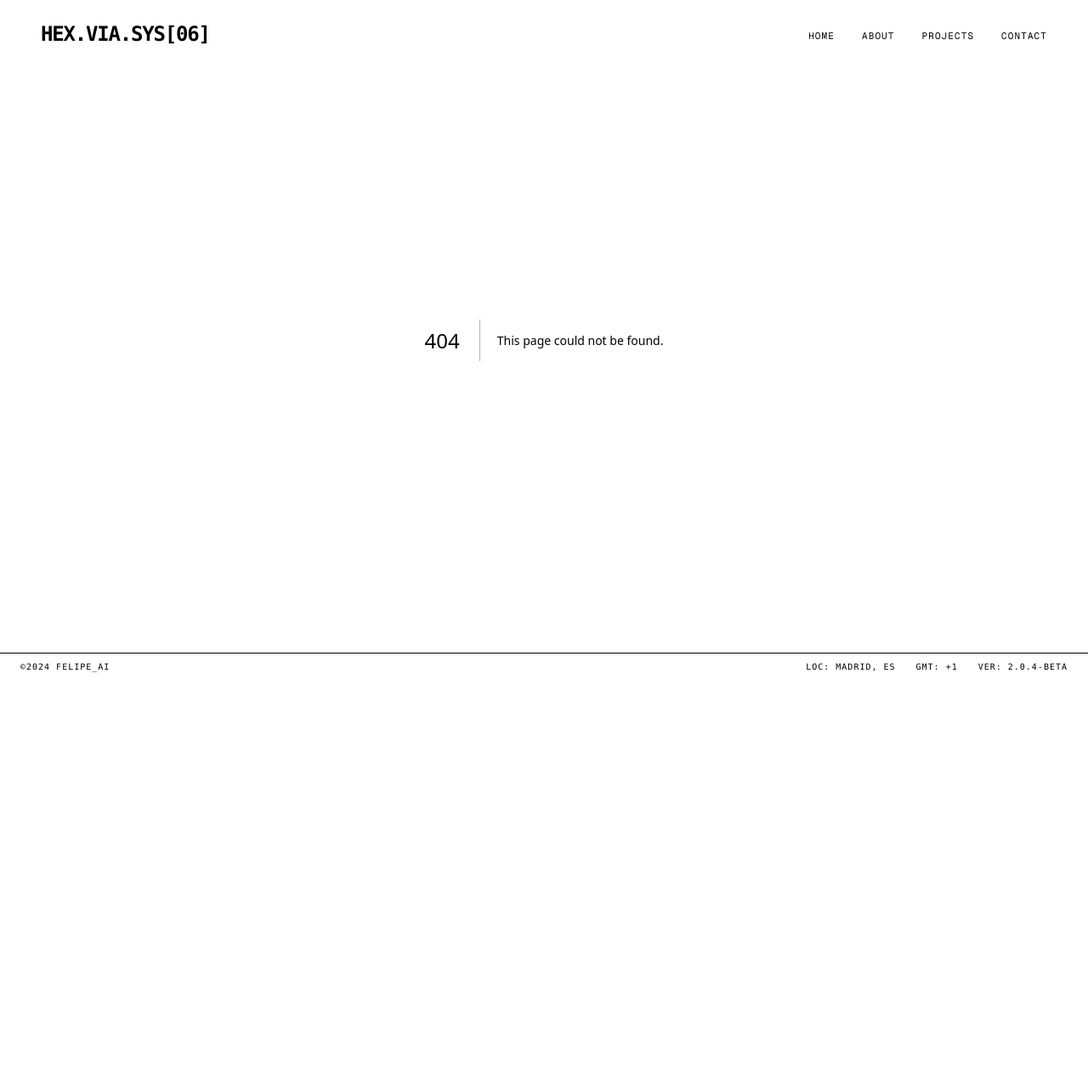
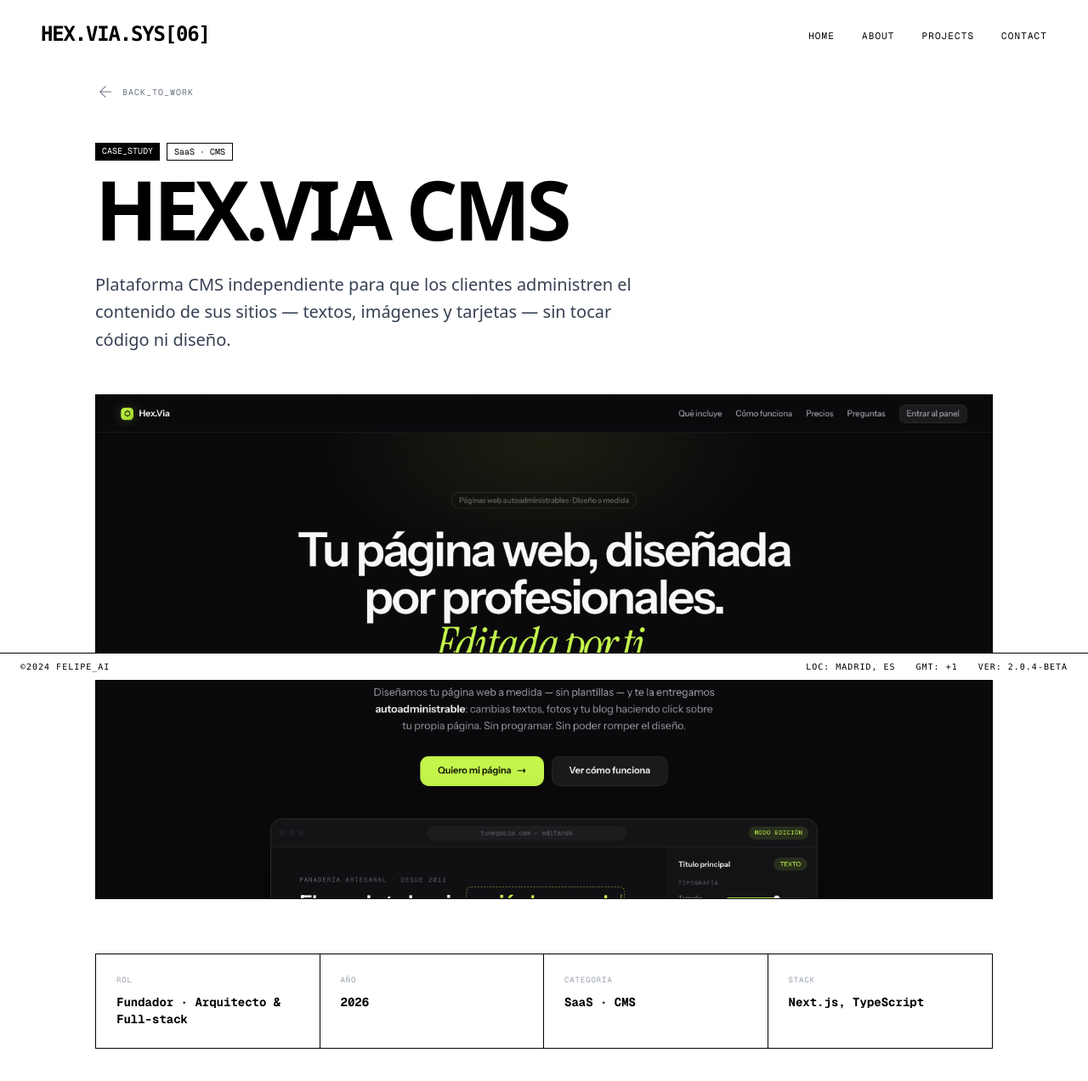
Before and after one commit to acaravia666/portafolio, a Next.js app: page /work/hex-via-cms in a window 1280 px wide. Before the commit this address had no page. Shown: the top 1272 px of the page at 85% size. Before the commit the page ends 800 px from the top, so only its background shows below. Built offline with nearby package versions, Linux system fonts and the light colour scheme.

Commit message:
feat: /work/[slug] case study pages

```diff
--- /dev/null
+++ b/src/app/work/[slug]/page.tsx
@@ -0,0 +1,142 @@
+import type { Metadata } from 'next'
+import Image from 'next/image'
+import Link from 'next/link'
+import { notFound } from 'next/navigation'
+import AnimatedBlock from '@/components/ui/AnimatedBlock'
+import TechTag from '@/components/ui/TechTag'
+import Metric from '@/components/ui/Metric'
+import { getFeaturedProjects, getProjectBySlug } from '@/content/getProjects'
+
+export function generateStaticParams() {
+  return getFeaturedProjects().map((p) => ({ slug: p.slug }))
+}
+
+export async function generateMetadata(
+  { params }: { params: Promise<{ slug: string }> }
+): Promise<Metadata> {
+  const { slug } = await params
+  const project = getProjectBySlug(slug)
+  if (!project) return { title: 'Proyecto no encontrado' }
+  return {
+    title: `${project.name} | Felipe Caravía`,
+    description: project.summary,
+    openGraph: project.screenshots[0]
+      ? { images: [{ url: project.screenshots[0].src }] }
+      : undefined,
+  }
+}
+
+export default async function CaseStudy(
+  { params }: { params: Promise<{ slug: string }> }
+) {
+  const { slug } = await params
+  const project = getProjectBySlug(slug)
+  if (!project || !project.featured) notFound()
+  const cs = project.caseStudy
+
+  return (
+    <main className="flex-grow flex flex-col pt-24 px-6 md:px-12 max-w-6xl mx-auto w-full">
+      <div className="fixed inset-0 grid-bg pointer-events-none z-[-1]" />
+
+      <Link href="/work" className="inline-flex items-center gap-2 font-terminal text-[10px] uppercase tracking-widest text-gray-500 hover:text-black mb-12 transition-colors">
+        <span className="material-symbols-outlined text-sm" aria-hidden="true">arrow_back</span>
+        BACK_TO_WORK
+      </Link>
+
+      <AnimatedBlock className="mb-12">
+        <div className="flex flex-wrap gap-2 mb-4">
+          <span className="px-2 py-0.5 bg-black text-white text-[10px] font-terminal">CASE_STUDY</span>
+          <span className="px-2 py-0.5 border border-black text-[10px] font-terminal">{project.category}</span>
+        </div>
+        <h1 className="font-headline text-6xl md:text-8xl font-black leading-[0.85] tracking-tighter uppercase mb-8">
+          {project.name}
+        </h1>
+        <p className="font-body text-xl text-gray-700 max-w-2xl leading-relaxed">{project.summary}</p>
+      </AnimatedBlock>
+
+      {project.screenshots[0] && (
+        <AnimatedBlock delay={0.1} className="relative w-full aspect-[16/9] mb-16 border border-black overflow-hidden">
+          <Image src={project.screenshots[0].src} alt={project.screenshots[0].alt} fill sizes="(max-width:768px) 100vw, 80vw" className="object-cover object-top" priority />
+        </AnimatedBlock>
+      )}
+
+      <AnimatedBlock delay={0.2} className="grid grid-cols-2 md:grid-cols-4 border border-black mb-16">
+        {[
+          { label: 'ROL', value: project.role },
+          { label: 'AÑO', value: String(project.year) },
+          { label: 'CATEGORÍA', value: project.category },
+          { label: 'STACK', value: project.stack.slice(0, 2).join(', ') },
+        ].map((item) => (
+          <div key={item.label} className="p-6 border-r border-black last:border-r-0">
+            <div className="font-terminal text-[9px] uppercase tracking-widest text-gray-400 mb-2">{item.label}</div>
+            <div className="font-terminal text-sm font-bold">{item.value}</div>
+          </div>
+        ))}
+      </AnimatedBlock>
+
+      {cs && (
+        <AnimatedBlock delay={0.25} className="grid grid-cols-1 md:grid-cols-2 gap-12 mb-16">
+          <div>
+            <h2 className="font-headline text-2xl font-black uppercase mb-3">El problema</h2>
+            <p className="font-body text-gray-700 leading-relaxed">{cs.problem}</p>
+          </div>
+          <div>
+            <h2 className="font-headline text-2xl font-black uppercase mb-3">El enfoque</h2>
+            <p className="font-body text-gray-700 leading-relaxed">{cs.approach}</p>
+          </div>
+        </AnimatedBlock>
+      )}
+
+      {cs && (
+        <AnimatedBlock delay={0.3} className="mb-16">
+          <h2 className="font-headline text-2xl font-black uppercase mb-6">Lo destacado</h2>
+          <ul className="grid grid-cols-1 md:grid-cols-2 gap-4">
+            {cs.highlights.map((h) => (
+              <li key={h} className="flex gap-3 border border-black p-4 bg-surface">
+                <span className="material-symbols-outlined text-secondary-container text-lg" style={{ fontVariationSettings: "'FILL' 1" }}>check_circle</span>
+                <span className="font-body text-sm">{h}</span>
+              </li>
+            ))}
+          </ul>
+        </AnimatedBlock>
+      )}
+
+      {cs?.results && cs.results.length > 0 && (
+        <AnimatedBlock delay={0.32} className="flex flex-wrap gap-10 mb-16 border-y border-black py-8">
+          {cs.results.map((m) => <Metric key={m.label} {...m} />)}
+        </AnimatedBlock>
+      )}
+
+      <AnimatedBlock delay={0.35} className="mb-16">
+        <div className="font-terminal text-[10px] uppercase tracking-widest text-gray-500 mb-3">STACK</div>
+        <div className="flex flex-wrap gap-2">
+          {project.stack.map((t) => <TechTag key={t}>{t}</TechTag>)}
+        </div>
+      </AnimatedBlock>
+
+      {project.screenshots[1] && (
+        <AnimatedBlock delay={0.38} className="relative w-full aspect-[9/16] max-w-xs mx-auto mb-16 border border-black overflow-hidden">
+          <Image src={project.screenshots[1].src} alt={project.screenshots[1].alt} fill sizes="320px" className="object-cover object-top" />
+        </AnimatedBlock>
+      )}
+
+      <AnimatedBlock delay={0.4} className="border-t border-black pt-12 pb-24 flex flex-col md:flex-row items-start md:items-center justify-between gap-8">
+        <div className="flex flex-wrap gap-4">
+          {project.liveUrl && (
+            <a href={project.liveUrl} target="_blank" rel="noopener noreferrer" className="px-6 py-3 bg-black text-white font-terminal text-sm uppercase hover:bg-secondary-container hover:text-black transition-colors flex items-center gap-2">
+              VER_EN_VIVO <span className="material-symbols-outlined text-sm">north_east</span>
+            </a>
+          )}
+          {project.repoUrl && (
+            <a href={project.repoUrl} target="_blank" rel="noopener noreferrer" className="px-6 py-3 border border-black font-terminal text-sm uppercase hover:bg-surface transition-colors flex items-center gap-2">
+              CÓDIGO <span className="material-symbols-outlined text-sm">code</span>
+            </a>
+          )}
+        </div>
+        <Link href="/contact#form" className="px-8 py-4 bg-secondary-container text-black font-terminal text-sm uppercase border border-black shadow-[4px_4px_0_0_#000] hover:shadow-[2px_2px_0_0_#000] hover:translate-x-[2px] hover:translate-y-[2px] transition-all flex items-center gap-3">
+          PROYECTO_SIMILAR <span className="material-symbols-outlined text-sm">north_east</span>
+        </Link>
+      </AnimatedBlock>
+    </main>
+  )
+}
```
